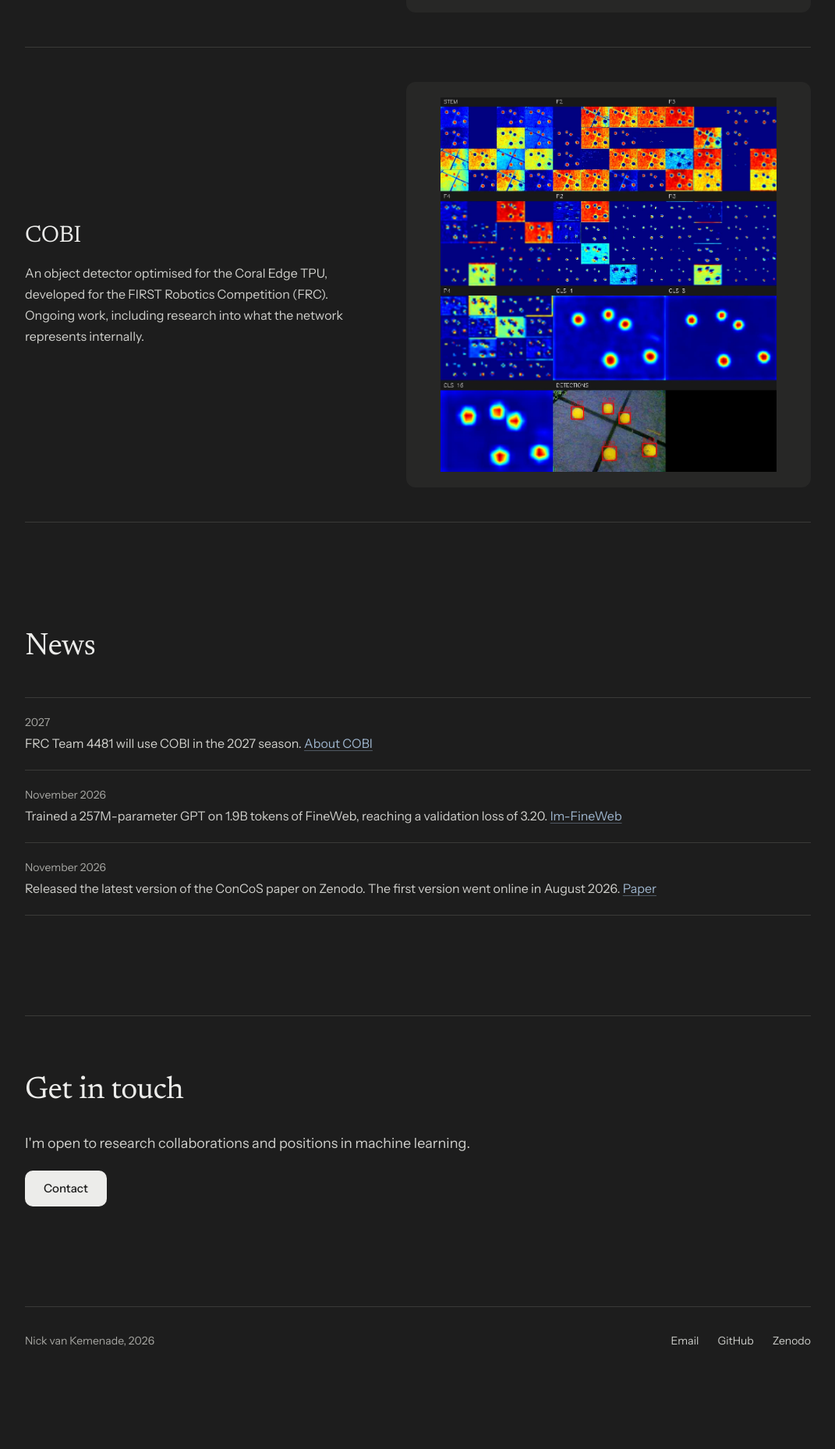
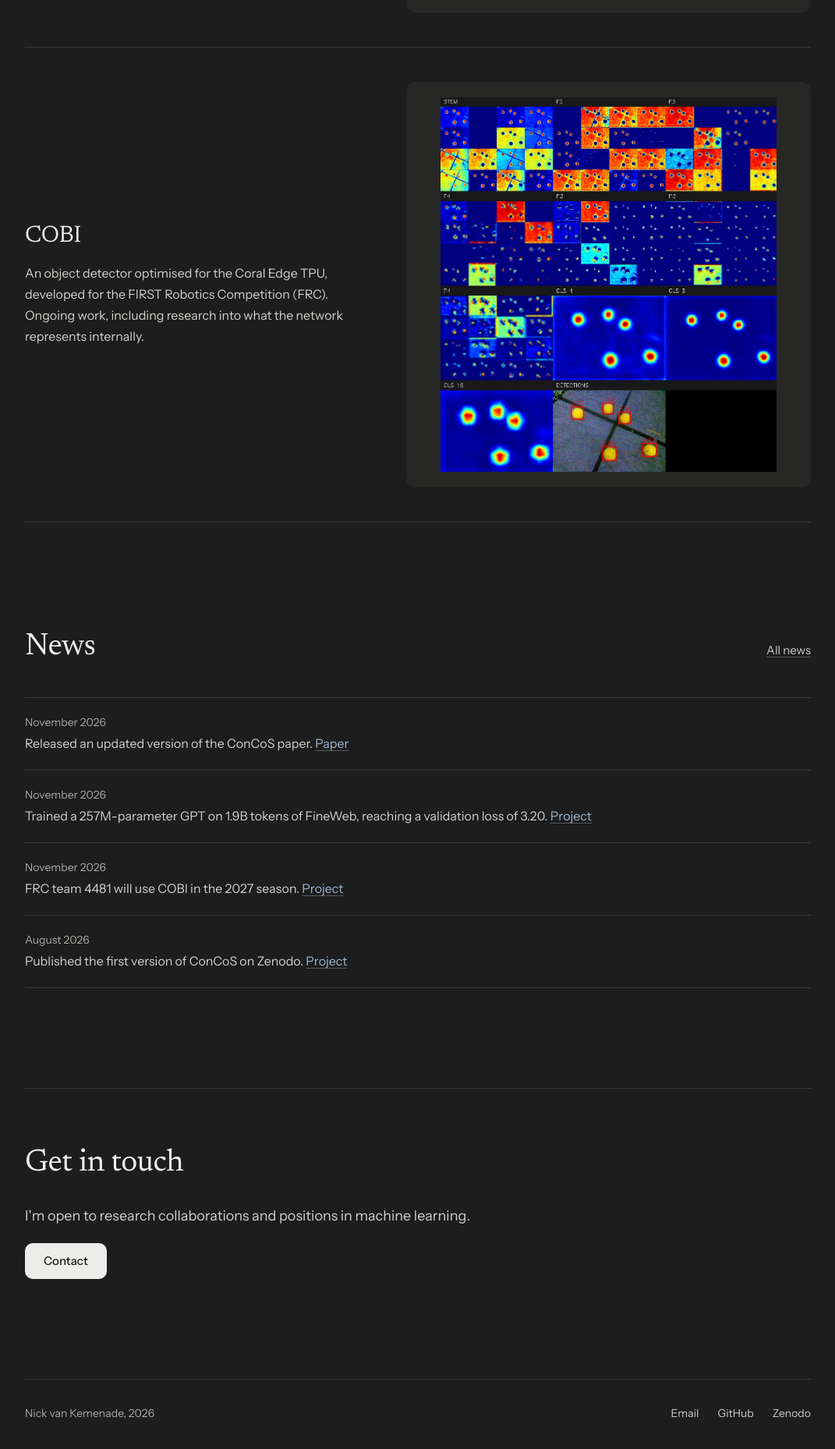
Before and after one commit to nickvankemenade-ai/nickvankemenade-ai.github.io, a Jekyll site: the page built from index.html, in a window 1280 px wide, cut to the strip 1885-3757 px from the top of the page. Shown: the top 1858 px of the strip at 78% size, without its empty margins (104-1175 px from the left). Built offline with Jekyll 4.4.1, drawn with Linux system fonts in a browser that asks for light colours; before the commit the page ends 3664 px from its top, so only the background shows below that.

Commit message:
Add news items and a news page; COBI 2027 plans and lm-FineWeb results
Co-Authored-By: Claude Opus 5.5 <noreply@anthropic.com>

```diff
--- a/_data/news.yml
+++ b/_data/news.yml
@@ -1,13 +1,17 @@
-# Newest first. The homepage shows the first three.
-- date: "2027"
-  text: "FRC Team 4481 will use COBI in the 2027 season."
-  url: /works/cobi/
-  link_label: About COBI
-- date: "November 2026"
+# Newest first. The homepage shows the first four; /news/ shows all.
+- date: November 2026
+  text: "Released an updated version of the ConCoS paper."
+  url: https://zenodo.org/records/24282231
+  link_label: Paper
+- date: November 2026
   text: "Trained a 257M-parameter GPT on 1.9B tokens of FineWeb, reaching a validation loss of 3.20."
   url: /works/lm-fineweb/
-  link_label: lm-FineWeb
-- date: "November 2026"
-  text: "Released the latest version of the ConCoS paper on Zenodo. The first version went online in August 2026."
-  url: https://zenodo.org/records/24282231
-  link_label: Paper
+  link_label: Project
+- date: November 2026
+  text: "FRC team 4481 will use COBI in the 2027 season."
+  url: /works/cobi/
+  link_label: Project
+- date: August 2026
+  text: "Published the first version of ConCoS on Zenodo."
+  url: /works/concos/
+  link_label: Project
--- /dev/null
+++ b/_includes/news-list.html
@@ -0,0 +1,10 @@
+{% comment %}Usage: {% include news-list.html limit=4 %} (omit limit for all items){% endcomment %}
+{% assign limit = include.limit | default: site.data.news.size %}
+<ul class="news-list">
+  {% for item in site.data.news limit: limit %}
+  <li>
+    <span class="muted">{{ item.date }}</span>
+    <p>{{ item.text }}{% if item.url %} <a href="{{ item.url }}">{{ item.link_label | default: 'More' }}</a>{% endif %}</p>
+  </li>
+  {% endfor %}
+</ul>
--- a/assets/css/styles.css
+++ b/assets/css/styles.css
@@ -304,6 +304,7 @@ h1, h2, h3 { font-family: var(--serif); font-weight: 400; }
 }
 .news-list li:last-child { border-bottom: 1px solid var(--border); }
 .news-list .muted { font-size: 14px; }
+.news-page .news-list { max-width: 820px; }
 .news-list p { margin: 0; color: var(--text-body); }
 
 /* Article (work pages) */
--- a/index.html
+++ b/index.html
@@ -31,15 +31,11 @@ title: Home
 </section>
 
 <section class="section">
-  <h2>News</h2>
-  <ul class="news-list">
-    {% for item in site.data.news limit: 3 %}
-    <li>
-      <span class="muted">{{ item.date }}</span>
-      <p>{{ item.text }}{% if item.url %} <a href="{{ item.url }}">{{ item.link_label | default: 'More' }}</a>{% endif %}</p>
-    </li>
-    {% endfor %}
-  </ul>
+  <div class="section-head">
+    <h2>News</h2>
+    <a href="{{ '/news/' | relative_url }}">All news</a>
+  </div>
+  {% include news-list.html limit=4 %}
 </section>
 
 <section class="section closing">
```
Also changed, not shown: _works/cobi.md (+2 -2 lines), _works/lm-fineweb.md (+1 -1 lines), news/index.html (added, +10 -0 lines), README.md.
